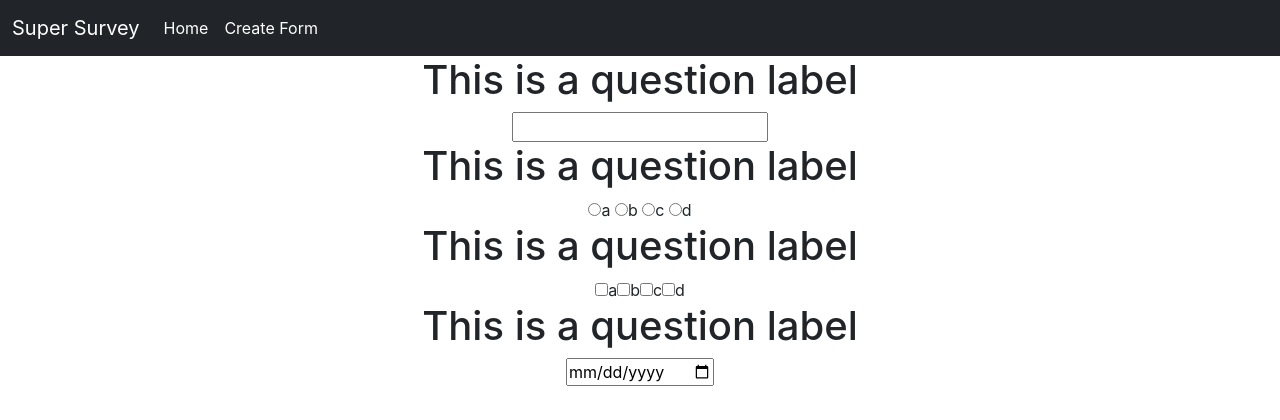
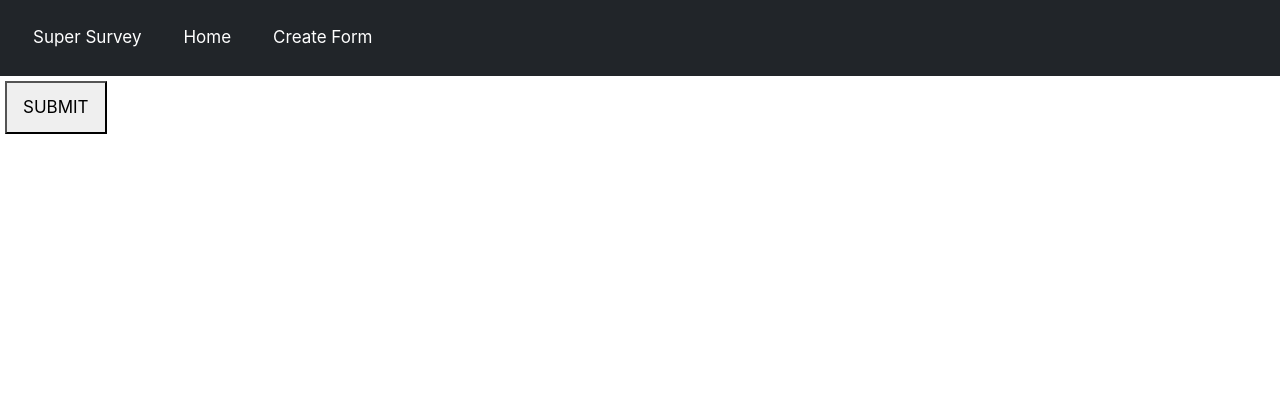
Before and after one commit to sachintripathi0077/POC, a React (Create React App) app: page /preview in a window 1280 px wide. Shown: the top 420 px of the page. Built offline with nearby package versions, Linux system fonts and the light colour scheme.

Commit message:
storing responses in json server

```diff
--- /dev/null
+++ b/db.json
@@ -0,0 +1,5 @@
+{
+  "responses": [
+
+  ]
+}
--- a/package.json
+++ b/package.json
@@ -9,6 +9,8 @@
     "@testing-library/jest-dom": "^5.15.0",
     "@testing-library/react": "^11.2.7",
     "@testing-library/user-event": "^12.8.3",
+    "axios": "^0.24.0",
+    "json-server": "^0.17.0",
     "react": "^17.0.2",
     "react-dom": "^17.0.2",
     "react-redux": "^7.2.6",
@@ -22,7 +24,8 @@
     "start": "react-scripts start",
     "build": "react-scripts build",
     "test": "react-scripts test",
-    "eject": "react-scripts eject"
+    "eject": "react-scripts eject",
+    "json:server": "json-server --watch db.json --port 3080"
   },
   "eslintConfig": {
     "extends": [
--- a/src/App.css
+++ b/src/App.css
@@ -278,3 +278,12 @@ button{
   text-align: center;
   cursor: pointer;
 }
+
+.navButton{
+  text-decoration: none;
+  background-color: inherit;
+  color: white;
+  box-shadow: none;
+  outline:none;
+  border: none;
+}
--- a/src/Components/Card.js
+++ b/src/Components/Card.js
@@ -12,9 +12,9 @@ function Card(props) {
       <div className="card-body">
         <h5 className="card-title">{props.title}</h5>
         <p className="card-text">{props.text}</p>
-        <a href="#" className="btn btn-primary">
+        <button  className="btn btn-primary">
           <Link to={path}>Create</Link>
-        </a>
+        </button>
       </div>
     </div>
   );
--- a/src/Components/CreateChoice.js
+++ b/src/Components/CreateChoice.js
@@ -5,6 +5,7 @@ function CreateChoice() {
   return (
     <div>
       <table>
+        <tbody>
         <tr>
           <td>
             <div>
@@ -27,6 +28,7 @@ function CreateChoice() {
             </div>
           </td>
         </tr>
+        </tbody>
       </table>
     </div>
   );
--- a/src/Components/Nav.js
+++ b/src/Components/Nav.js
@@ -6,9 +6,9 @@ function nav() {
     <div>
       <nav className="navbar navbar-expand-lg navbar-dark bg-dark">
         <div className="container-fluid">
-          <a className="navbar-brand" href="#">
+          <button className="navButton">
             Super Survey
-          </a>
+          </button>
           <button
             className="navbar-toggler"
             type="button"
@@ -23,18 +23,18 @@ function nav() {
           <div className="collapse navbar-collapse" id="navbarNav">
             <ul className="navbar-nav">
               <li className="nav-item">
-                <a className="nav-link active" aria-current="page" href="#">
+                <button className="navButton">
                     <Link to='/'>
                   Home
                   </Link>
-                </a>
+                </button>
               </li>
               <li className="nav-item">
-                <a className="nav-link active" aria-current="page" >
+                <button className="navButton">
                   <Link to='/createChoice'>
                   Create Form
                   </Link>
-                </a>
+                </button>
               </li>
 
             </ul>
--- a/src/Components/PreviewScreen.js
+++ b/src/Components/PreviewScreen.js
@@ -1,57 +1,62 @@
 import React from "react";
 import { useState, useEffect } from "react";
 import PreviewQuestion from "./PreviewQuestion";
+import store from "../Redux/store";
+import { connect } from "react-redux";
+import axios from 'axios'
 
-function PreviewScreen() {
-  const [state, setstate] = useState([{qid: 1, response: ''}]);
+function PreviewScreen({questionList}) {
+  const [state, setstate] = useState([{ qid: 1, response: "" }]);
 
+//   const mockData = [
+//     {
+//       type: "text",
+//       options: ["a", "b", "c", "d"],
+//       label: "This is a question label",
+//       id: 1,
+//     },
+//     {
+//       type: "radio",
+//       options: ["a", "b", "c", "d"],
+//       label: "This is a question label",
+//       id: 2,
+//     },
+//     {
+//       type: "checkbox",
+//       options: ["a", "b", "c", "d"],
+//       label: "This is a question label",
+//       id: 3,
+//     },
+//     {
+//       type: "date",
+//       options: ["a", "b", "c", "d"],
+//       label: "This is a question label",
+//       id: 4,
+//     },
+//   ];
 
+  const setPreviewState = (qState, id) => {
+    let newState = state.filter((question) => question.qid != id);
+    let qStateObj = {
+      response: qState,
+      qid: id,
+    };
+    newState.push(qStateObj);
+    setstate(newState);
+  };
 
-  const mockData = [
-    {
-      type: "text",
-      options: ["a", "b", "c", "d"],
-      label: "This is a question label",
-      id: 1,
-    },
-    {
-      type: "radio",
-      options: ["a", "b", "c", "d"],
-      label: "This is a question label",
-      id: 2,
-    },
-    {
-      type: "checkbox",
-      options: ["a", "b", "c", "d"],
-      label: "This is a question label",
-      id: 3,
-    },
-    {
-      type: "date",
-      options: ["a", "b", "c", "d"],
-      label: "This is a question label",
-      id: 4,
-    },
-  ];
-
-  const setPreviewState = (qState,id) => {
-    let newState = state.filter((question)=>question.qid != id);
-    let qStateObj = {
-                response: qState,
-                qid:id
-            }
-    newState.push(qStateObj)
-    setstate(newState)
-
-
+  async function handleOnClick(){
+      let responseData = await axios.post(
+        "http://localhost:3080/responses",
+        state
+      );
+      setstate([])
   };
-//   useEffect(()=>{
-//       console.log("Parent state: ",state)
-//   },[state])
 
   return (
     <div>
-      {mockData.map((q, i) => {
+
+      {questionList.map((q, i) => {
         return (
           <PreviewQuestion
             type={q.type}
@@ -62,8 +67,16 @@ function PreviewScreen() {
           />
         );
       })}
+
+      <button onClick={()=>{handleOnClick()}}>SUBMIT</button>
     </div>
   );
 }
+const mapStateToProps = (state) => {
+    return {
+      questionList: state.questionsList,
+    };
+  };
 
-export default PreviewScreen;
+
+export default connect(mapStateToProps)(PreviewScreen);
```
Also changed, not shown: 1 other file (tests, documents, lock files or other folders).
